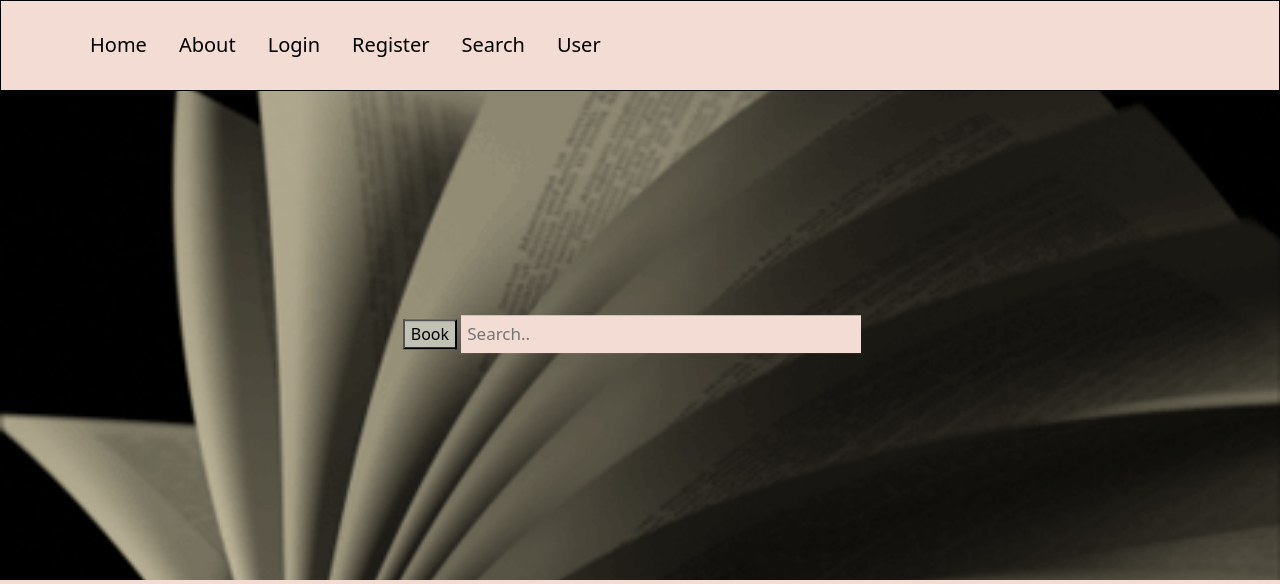
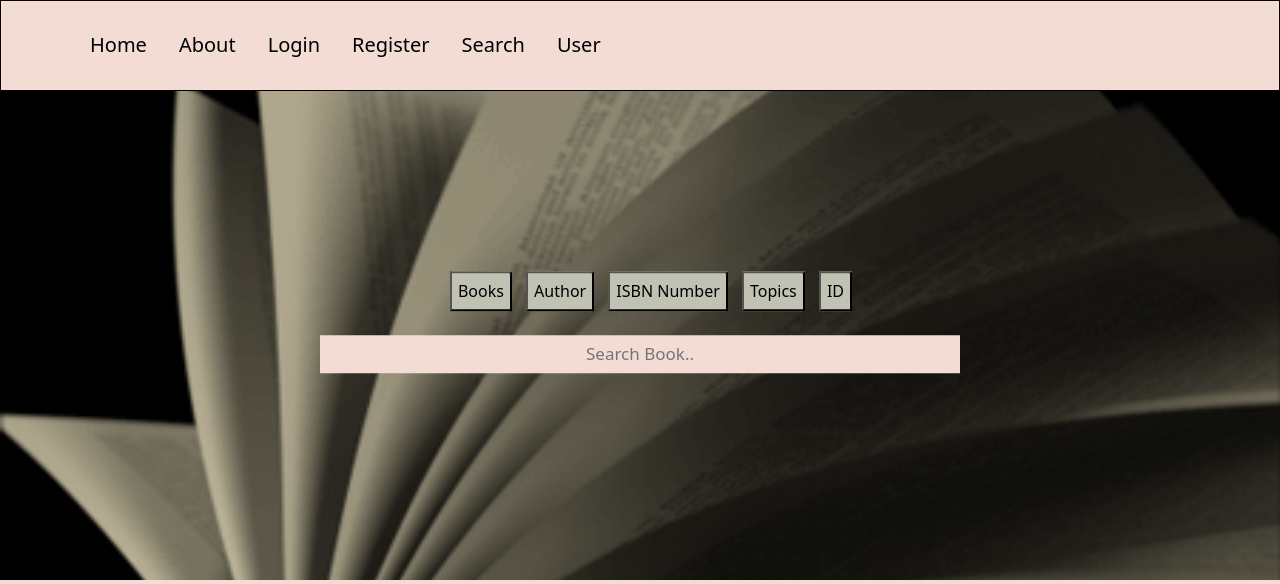
Before and after one commit to oforiwaasam/bookshelf, a Flask app: page / in a window 1280 px wide. Shown: the top 584 px of the page. Run offline with Flask 2, Linux system fonts and the light colour scheme.

Commit message:
Search Page Works with API and Added Menu to HoDme Page

```diff
--- a/main.py
+++ b/main.py
@@ -1,10 +1,11 @@
 #Imported files from other external sources
-from flask import Flask, render_template,  url_for, flash, redirect
+from flask import Flask, render_template,  url_for, flash, redirect,request
 from flask_sqlalchemy import SQLAlchemy
 # Imported Files from our folder
 from forms import RegistrationForm, LoginForm
 from login_manager import Login_Manager
 from encryption import *
+from book_apis import *
 
 app = Flask(__name__)
 app.config['SECRET_KEY'] = '182a078b8ed4e78614ce382d20b0ce1e'
@@ -24,10 +25,19 @@ class User(db.Model):
 #Create login manager object
 log_manage = Login_Manager()
 
+class Book:
+    def __init__(self):
+        self.key = ''
+        self.other_books = {}
 
+book = Book()
 @app.route("/")
-@app.route("/home")
+@app.route("/home", methods=['GET', 'POST'])
 def home():
+    if request.method=='POST':
+        book.name = request.form.get("q")
+#         print(book.name)
+        return render_template('search.html', books={})
     return render_template('home.html')
 
 
@@ -97,10 +107,67 @@ def user():
     return render_template('user.html', subtitle='User Page',
                            text= theText)
 
-@app.route("/search")
+
+@app.route("/book_page/<path:key>", methods=['GET','POST'])
+def book_page(key):
+    book_data = book.other_books[key]
+    return render_template('book_page.html', book_title=book_data[0], author=book_data[1], web=book_data[2], cover=key)
+
+
+@app.route("/search", methods=['GET', 'POST'])
 def search():
-    return render_template('search.html', subtitle='Search Page')
+    print("search")
+    if request.method=='POST':
+        book.key = request.form.get("q")
+        book.other_books = ol_book_names(book.key)
+#         book.name = "Book1"
+#         book.other_books = {"Book1":["book_title", "authors_list", "cover_url", "url"], "Book2":["book_title", "authors_list", "cover_url", "url"], "Book3":["book_title", "authors_list", "cover_url", "url"],"Book32":["book_title", "authors_list", "cover_url", "url"]}
+        return render_template('search.html', books=book.other_books)
 
+    return render_template('search.html', books={})
+
+@app.route("/search_author", methods=['GET', 'POST'])
+def search_author():
+    print("search_author")
+    if request.method=='POST':
+        book.key = request.form.get("q")
+        search = ol_authors(book.key)
+        if(search[0]==0):
+            book.other_books = search[1]
+            print(book.other_books)
+            return render_template('search.html', books=book.other_books)
+        else:
+            return render_template('search.html', subtitle=f'Did you mean.. {search[1]}', books={})
+
+    return render_template('search.html', books={})
+
+@app.route("/search_ISBN", methods=['GET', 'POST'])
+def search_ISBN():
+    print("search_ISBN")
+    if request.method=='POST':
+        book.key = request.form.get("q")
+        book.other_books = ol_isbn(book.key)
+        return render_template('search.html', books=book.other_books)
+    return render_template('search.html', books={})
+
+@app.route("/search_topics", methods=['GET', 'POST'])
+def search_topics():
+    print("search_topics")
+    if request.method=='POST':
+        book.key = request.form.get("q")
+        book.other_books = ol_subjects(book.key)
+        return render_template('search.html', books=book.other_books)
+    return render_template('search.html', books={})
+
+@app.route("/search_open_ID", methods=['GET', 'POST'])
+def search_open_ID():
+    print("search_open_ID")
+    if request.method=='POST':
+        book.key = request.form.get("q")
+        book.other_books = ol_work_id(book.key)
+        return render_template('search.html', books=book.other_books)
+
+    return render_template('search.html', books={})
 
 if __name__ == '__main__':
     app.run(debug=True, host="0.0.0.0")
--- a/static/main.css
+++ b/static/main.css
@@ -94,14 +94,19 @@ a.article-title:hover {
   position: relative;
 }
 .home_button{
-/*   text-align: center;
-  position: absolute;
-  top: 50%;
-  left: 50%;
-  transform: translate(-50%, -50%);
-  color: #000000; */
   background-color: #C1C2B4;
+  padding: 6px;
+  margin-right: 10px;
+  text-decoration: none;
 }
+
+/* .home_button2{
+  background-color: #C1C2B4;
+  padding: 6px;
+  margin-right: 10px;
+  text-decoration: none;
+  position:absolute;
+} */
 
 
 /* style background of search bar */
@@ -118,13 +123,37 @@ a.article-title:hover {
 
 /* Style the search box inside the navigation bar */
 .searchnav input[type=text] {
-  width: 50%;
+  text-align: center;
+  width: 80%;
   padding: 6px;
   border: none;
   margin-top: 8px;
-  margin-right: 16px;
+/*   margin-right: -105px; */
+/*   margin-right: 16px; */
   font-size: 17px;
   background-color: #F3DCD4;
+}
+
+.dcontent_home{
+/*   position: absolute; */
+  right: 150px;
+  width: center;
+/*   width: 680px; */
+/*   height: 120px; */
+  text-align:center;
+}
+
+.dcontent_home a{
+  color: black;
+/*   padding: 2px 16px; */
+  text-decoration: none;
+}
+
+.book_button{
+    border: 0px;
+/*     width; 200px; */
+    background-color: #C1C2B4;
+
 }
 
 .books{
--- a/templates/home.html
+++ b/templates/home.html
@@ -1,7 +1,22 @@
 <div class="home_img">
     <div class= "searchnav" style="width:800px; margin:0 auto;">
-        <button class ="home_button">Book</button>
-        <input type="text" placeholder="Search..">
+<!--             <button class="drop-down-button_home">Books</button> -->
+        <div class="dcontent_home">
+            <ul>
+                <a href="/search"> <button class="home_button">Books</button> </a>
+                <a href="/search_author"> <button class="home_button">Author</button> </a>
+                <a href="/search_ISBN"> <button class="home_button">ISBN Number</button> </a>
+                <a href="/search_topics"> <button class="home_button">Topics</button> </a>
+                <a href="/search_open_ID"> <button class="home_button">ID</button> </a>
+
+            </ul>
+        </div>
+
+        <form method="POST" action="/home" >
+<!--             <button class ="home_button">Options</button> -->
+            <input type="text" name="q" placeholder="Search Book..">
+<!--             <input class ="home_button2" type="submit" name="form" value="Submit"> -->
+        </form>
     </div>
 </div>
 
--- a/templates/layout.html
+++ b/templates/layout.html
@@ -1,6 +1,7 @@
 <!DOCTYPE html>
 <html lang="en">
   <head>
+    <title>BookShelf</title>
     <!-- Required meta tags -->
     <meta charset="utf-8">
     <meta name="viewport" content="width=device-width, initial-scale=1">
```
Also changed, not shown: other parts of static/main.css (+108 -1 lines), book_apis.py (+71 -44 lines), templates/book_page.html (added, +7 -0 lines), templates/search.html (+45 -1 lines).
